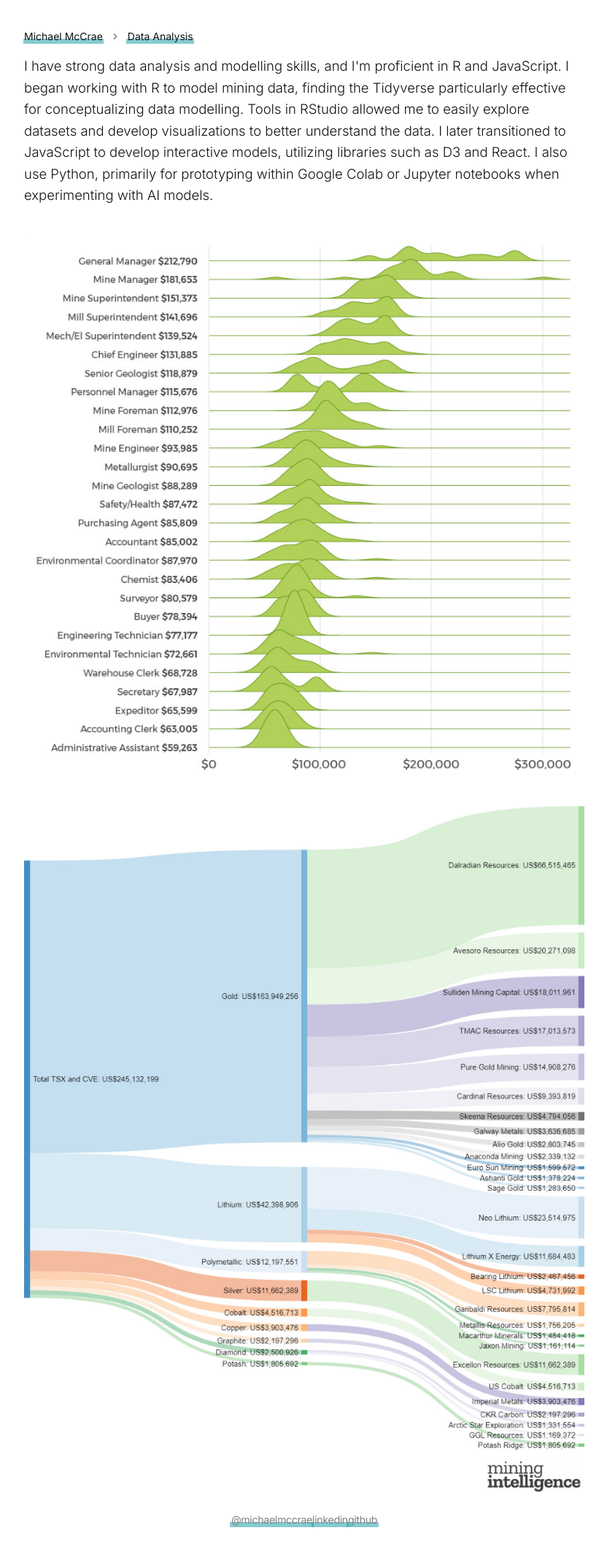
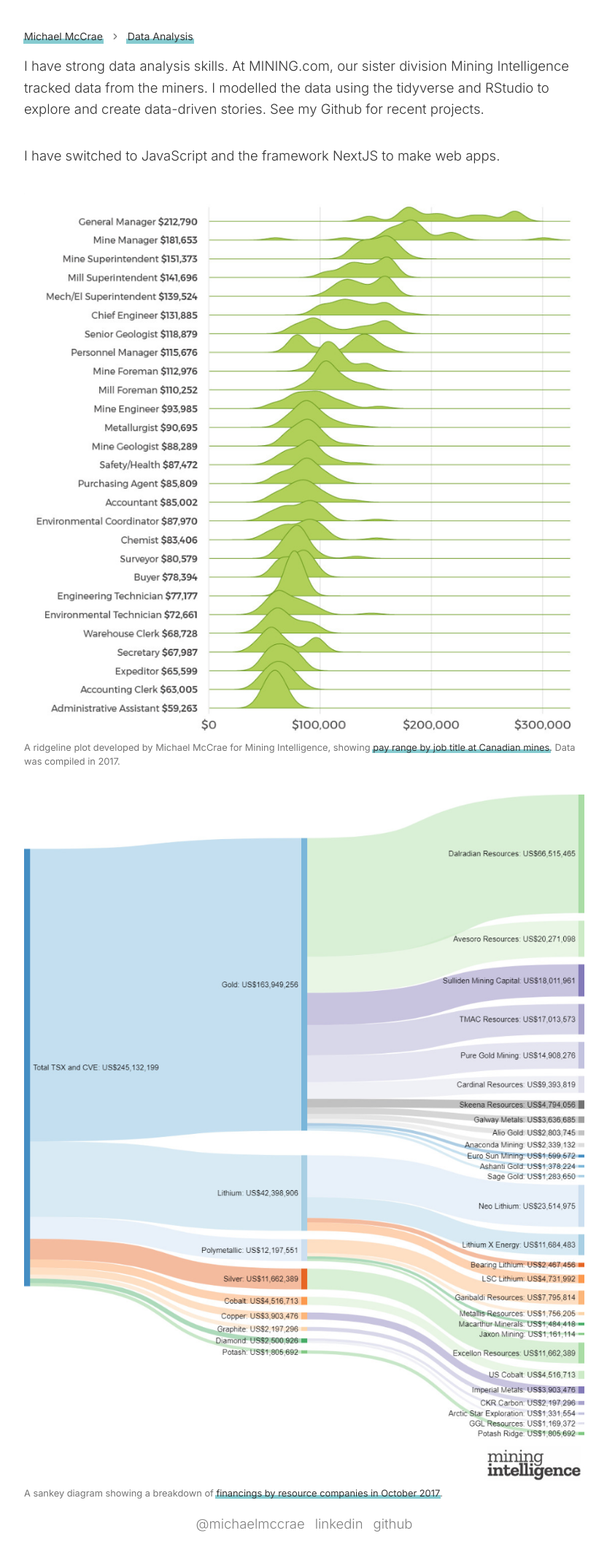
Before and after one commit to michaelmccrae/Portfolio-Michael-McCrae, a Next.js app in the folder main/: page /data in a window 1280 px wide. Shown: the top 2138 px of the page at 73% size, without its empty margins (95-927 px from the left). Built offline with nearby package versions, Linux system fonts and the light colour scheme; a web font is replaced by a local one.

Commit message:
More editing. Updates to data modelling section.

```diff
--- a/main/app/data/page.tsx
+++ b/main/app/data/page.tsx
@@ -29,15 +29,10 @@
               </Breadcrumb>
               </div>
 
-              <p>
-I have strong data analysis and modelling skills, and I'm proficient in R and JavaScript.
 
-I began working with R to model mining data, finding the Tidyverse particularly effective for conceptualizing data modelling. Tools in RStudio allowed me to easily explore datasets and develop visualizations to better understand the data.
+<p>I have strong data analysis skills. At MINING.com, our sister division Mining Intelligence tracked data from the miners. I modelled the data using the tidyverse and RStudio to explore and create data-driven stories. See my Github for recent projects.</p>
 
-I later transitioned to JavaScript to develop interactive models, utilizing libraries such as D3 and React.
-
-I also use Python, primarily for prototyping within Google Colab or Jupyter notebooks when experimenting with AI models.
-</p>
+<p> I have switched to JavaScript and the framework NextJS to make web apps.</p>
 
 <figure className="">
 <Image
@@ -46,10 +41,9 @@
 height={0}
 sizes="100vw"
 className="w-full h-auto"
-alt="Picture of the author"/>
-<figcaption className="caption"></figcaption>
+alt="A ridgeline plot by Michael McCrae showing pay range by job title at Canadian mines"/>
+<figcaption className="caption">A ridgeline plot developed by Michael McCrae for Mining Intelligence, showing <Link href="https://www.linkedin.com/pulse/top-paid-positions-canadian-mines-michael-allan-mccrae-mba-cma/?trackingId=gQex2CCdQUuo7u3Xmwiw8A%3D%3D">pay range by job title at Canadian mines</Link>. Data was compiled in 2017.</figcaption>
 </figure>
-
 
 <figure className="">
 <Image
@@ -58,10 +52,9 @@
 height={0}
 sizes="100vw"
 className="w-full h-auto"
-alt="Picture of the author" />
-<figcaption className="caption"></figcaption>
+alt="A sankey diagram by Michael McCrae showing resource financings in October 2017" />
+<figcaption className="caption">A sankey diagram showing a breakdown of <Link href="https://www.linkedin.com/pulse/lithium-companies-raise-us42-million-october-mccrae-mba-cma/?trackingId=gQex2CCdQUuo7u3Xmwiw8A%3D%3D">financings by resource companies in October 2017</Link>.</figcaption>
 </figure>
-
     </div>
     </>
   )
--- a/main/app/globals.css
+++ b/main/app/globals.css
@@ -5,7 +5,7 @@
 
 /* Root Variables */
 :root {
-  --foreground-rgb: 18, 19, 20; /* #121314 */
+  --foreground-rgb: 51, 51, 51; /* #333333 - Changed from #121314 for better readability */
   --accent-color-rgb: 79, 192, 141; /* #4FC08D */
   --radius: 0.625rem;
   --background: oklch(1 0 0);
@@ -57,7 +57,7 @@
   font-size: calc(10px + 0.33vw);
   -webkit-font-smoothing: antialiased;
   padding: 5vh 10vw;
-  color: #121314;
+  color: #333333; /* Changed from #121314 to dark gray for reduced eye strain */
   line-height: 1.5;
 }
 
@@ -65,7 +65,7 @@
 h1 {
   font-size: 4.5em;
   font-weight: 700;
-  margin-bottom: 0.5em;
+  margin-bottom: 0.5rem;
   line-height: 1.1;
 }
 
@@ -73,8 +73,8 @@
   font-size: 2.2em;
   font-weight: 700;
   letter-spacing: -1.5px;
-  margin-top: 1.5em;
-  margin-bottom: 0.5em;
+  margin-top: 1.5rem;
+  margin-bottom: 0.5rem;
   line-height: 1.1;
   font-family: var(--font-nokora); /* Apply Nokora to all <p> elements */
 }
@@ -99,7 +99,7 @@
 a {
   text-decoration: none;
   white-space: nowrap;
-  color: #121314;
+  color: #333333; /* Changed from #121314 to match body text color */
   position: relative;
   line-height: inherit;
 }
@@ -229,26 +229,28 @@
   padding-bottom: 1.5em;
 }
 
-/* style footer links */
+/* Style the <a> elements within the footer */
+.footer-links {
+  display: flex; /* Apply flex container to the parent */
+  justify-content: center; /* Center the links horizontally */
+  gap: 14px; /* Add 4px spacing between flex items */
+}
 
 .footer-links a {
-  text-decoration: none; /* Example: Add underline */
-  color: gray; /* Example: Change the color */
+  text-decoration: none;
+  color: gray;
+  position: static; /* Override the global relative positioning */
+  line-height: inherit;
+  font-size: 1.3em; /* Match the paragraph font size */
+  font-weight: 300; /* Match the paragraph font weight */
 }
 
+/* Override the global :after pseudo-element */
 .footer-links a:after {
-  content: '';
-  position: absolute;
-  z-index: -1;
-  top: 66%;
-  left: -0.1em;
-  right: -0.1em;
-  bottom: 0;
-  transition: top 200ms cubic-bezier(0, 0.8, 0.13, 1);
-  background-color: rgba(13, 152, 162, 0.5);
+  content: none; /* Remove the after pseudo-element completely */
 }
 
+/* No need for hover effect since we removed the :after element */
 .footer-links a:hover:after {
-  top: 0%;
-  background-color: lightgreen; /* Example: Change hover color */
+  /* This rule can stay empty or be removed completely */
 }
--- a/main/app/layout.tsx
+++ b/main/app/layout.tsx
@@ -43,15 +43,14 @@
   ];
 
   return (
-    <footer className="mt-12 text-center footer-links">
-      <div className="flex justify-center space-x-4 tracking-tight">
+    <footer className="mt-12 text-center">
+      <div className="footer-links"> {/* Apply the 'footer-links' class here */}
         {links.map((link) => (
           <a
             key={link.name}
             href={link.url}
             target="_blank"
             rel="noopener noreferrer"
-            className="text-gray-400 dark:text-gray-500 hover:text-blue-500 transition-colors duration-200"
           >
             {link.name}
           </a>
--- a/main/app/leading/page.tsx
+++ b/main/app/leading/page.tsx
@@ -24,7 +24,7 @@
           </BreadcrumbItem>
           <BreadcrumbSeparator />
           <BreadcrumbItem>
-            <BreadcrumbLink href="/publishing">Publishing</BreadcrumbLink>
+            <BreadcrumbLink href="/leading">Leading</BreadcrumbLink>
           </BreadcrumbItem>
 
         </BreadcrumbList>
@@ -40,18 +40,20 @@
               className="w-full h-auto"
               alt="Michael McCrae at Deutsche Goldmesse with Paul Harris and Kai Hoffmann."
             />
-            <figcaption className="caption">I am teeing up a news panel in May 2023 at Deutsche Goldmesse in Frankfurt, Germany. From left to right is Paul Harris, Kai Hoffmann and Michael McCrae.</figcaption>
+            <figcaption className="caption">Michael McCrae is teeing up a news panel in May 2023 at Deutsche Goldmesse in Frankfurt, Germany. From left to right is mining journalist Paul Harris, event host Kai Hoffmann and Michael McCrae.</figcaption>
             </figure>
             </div>
 
+            <p>I am a start up specialist. I have a broad skill set, from coding to editing, from marketing to financial analysis. I enjoy starting news businesses. I like to building teams around shared goals and moving quickly.  </p>
+
     <div>
           <h2>Business Challenge</h2>
-          <p>In the 2010s, the company that owned the domain MINING.com wanted to monetize it. The site was a portal, but it had a limited audience. MINING.com needed a revenue model. The company that owned MINING.com had existing relationships with junior miners, but revenue from sponsorship was small. Turnover was high. </p>
+          <p>In the 2010s, the company that owned the domain MINING.com wanted to monetize it. The site was a portal, but it had a limited audience. MINING.com also needed a revenue model. The company that owned MINING.com had existing relationships with junior miners, but the average deal size from sponsorship was small. Turnover was high. </p>
 
           <h2>Solution</h2>
-          <p>Following the same model as Business Insider and Huffington Post, MINING.com became a digital-native news site. While competitors were focused on maintaining their print business, MINING.com dominated the digital space as reading habits shifted. MINING.com turned its focus to large mining equipment and suppliers, companies that were looking to grow their digital presence now that print was waning.</p>
+          <p>Following the same model as Business Insider and Huffington Post, MINING.com became a digital-native news site. While competitors were focused on maintaining their print business, MINING.com dominated the digital space as reading habits shifted. To fix the revenue problem, MINING.com turned its focus to large mining equipment and suppliers, companies that were looking to grow their digital presence now that print was waning. </p>
           <h2>Outcome</h2>
-          <p> MINING.com became the leading news site in the resource sector. The site had over 1.2 million pageviews and a massive email list of 500,000 subscribers. MINING.com signed up Fortune 500 companies like Exxon and Caterpillar. Deal size was in the six figures, and renewal rates were high. </p>
+          <p> MINING.com became the leading news site in the resource sector. The site had over 1.2 million pageviews and a massive email list of 500,000 subscribers. MINING.com signed up Fortune 500 companies like Exxon and Caterpillar. Deal size was in the six figures. Onboarding the large companies took much longer, but renewal rates were over 90%. </p>
 
 
 
--- a/main/app/page.tsx
+++ b/main/app/page.tsx
@@ -9,12 +9,13 @@
       {/* <h1>Hi. My name is <span style={{ color: 'rgba(13, 152, 162, 0.5)' }}>Michael McCrae</span></h1> */}
       {/* <h1>Hi. My name is <Link href="/">Michael McCrae</Link></h1> */}
       {/* <div className="font-bold text-4xl">Hi. My name is <Link href="/">Michael McCrae</Link>.</div> */}
-      <div className="font-bold text-4xl text-gray-400 uppercase mb-4">Leading Digital transformations</div>
+      {/* <div className="font-bold text-4xl uppercase mb-4">Leading Digital transformations</div> */}
+      <h1>Leading digital transformations</h1>
       <div className="h-4"></div>
       {/* </div> */}
       {/* <h2>My name is Michael McCrae.</h2> */}
       <p>Hi. I'm <Link href="/">Michael McCrae</Link>. I'm a media leader with 20+ years of experience uncovering emerging trends, coordinating teams and driving revenue growth.</p>
-      <p>I am able to recognize digital shifts and capitalize. I was co-founder and publisher of MINING.com, one of the first digital-native publications in its niche, which eventually became a <Link href="/leading">globally-recognized brand.</Link> Clients included Fortune 500 companies Exxon and Caterpillar.</p>
+      <p>I am able to recognize digital shifts and seize opportunities. I was co-founder and publisher of MINING.com, one of the first digital-native publications in its niche. Inthe 2010s, MINING.com grew to become a <Link href="/leading">globally-recognized brand.</Link> Clients included Fortune 500 companies ExxonMobil and Caterpillar.</p>
 
       <figure>
         <Image
@@ -28,14 +29,14 @@
       <figcaption className="caption">I'm on the left. Photo is from Women In Mining, which was profiling business leaders in the resource sector.</figcaption>
       </figure>
 
-      <p>I know how to <Link href="/data">get intelligence out of complex data</Link>. I am most comfortable working with R and JavaScript. Currently, I am using the framework NextJS to develop a web apps.</p>
+      <p>I know how to <Link href="/data">derive intelligence from complex data</Link>. I mostly work with R and JavaScript. Currently, I am developing web apps using the framework NextJS.</p>
 
-      <p>In any business communication is key. I have led <Link href="/editorial">award-wining editorial teams</Link>, as well as written extensively on technology, resources and business. I am comfortable in front of the camera, and I have <Link href="/anchoring"> interviewed many leading CEOs</Link>.</p>
+      <p>In any business, communication is key. I have led <Link href="/editorial">award-wining editorial teams</Link>, as well as written extensively on technology, resources and business. I am comfortable in front of the camera, and I have <Link href="/anchoring"> interviewed many leading CEOs</Link>.</p>
 
       <p>I have an MBA and CMA, a certified management accountant designation. My undergraduate degree was in creative writing.</p>
 
       <p>For hobbies, I like the outdoors. I am bad at wingfoiling. I keep an eye on upcoming trips organized by the British Columbia Mountaineering Club. At home my son and I are work on our bread-making skills.</p>
-      <p>Find me on <Link href="/dashboard">X</Link> or <Link href="/dashboard">LinkedIn</Link>. You can also <Link href="/dashboard">contact me</Link>.</p>
+
 
 
     </div>
```
